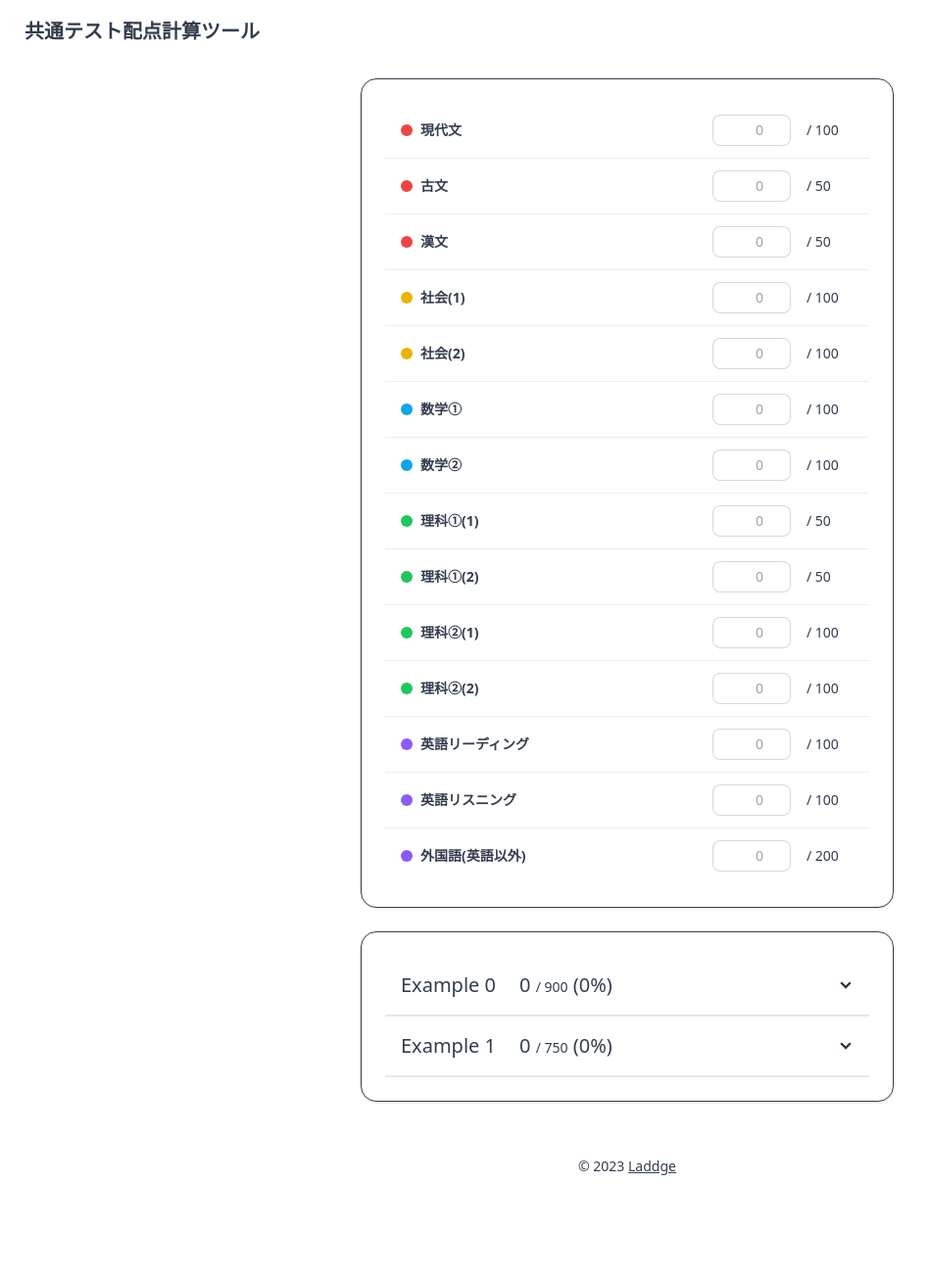
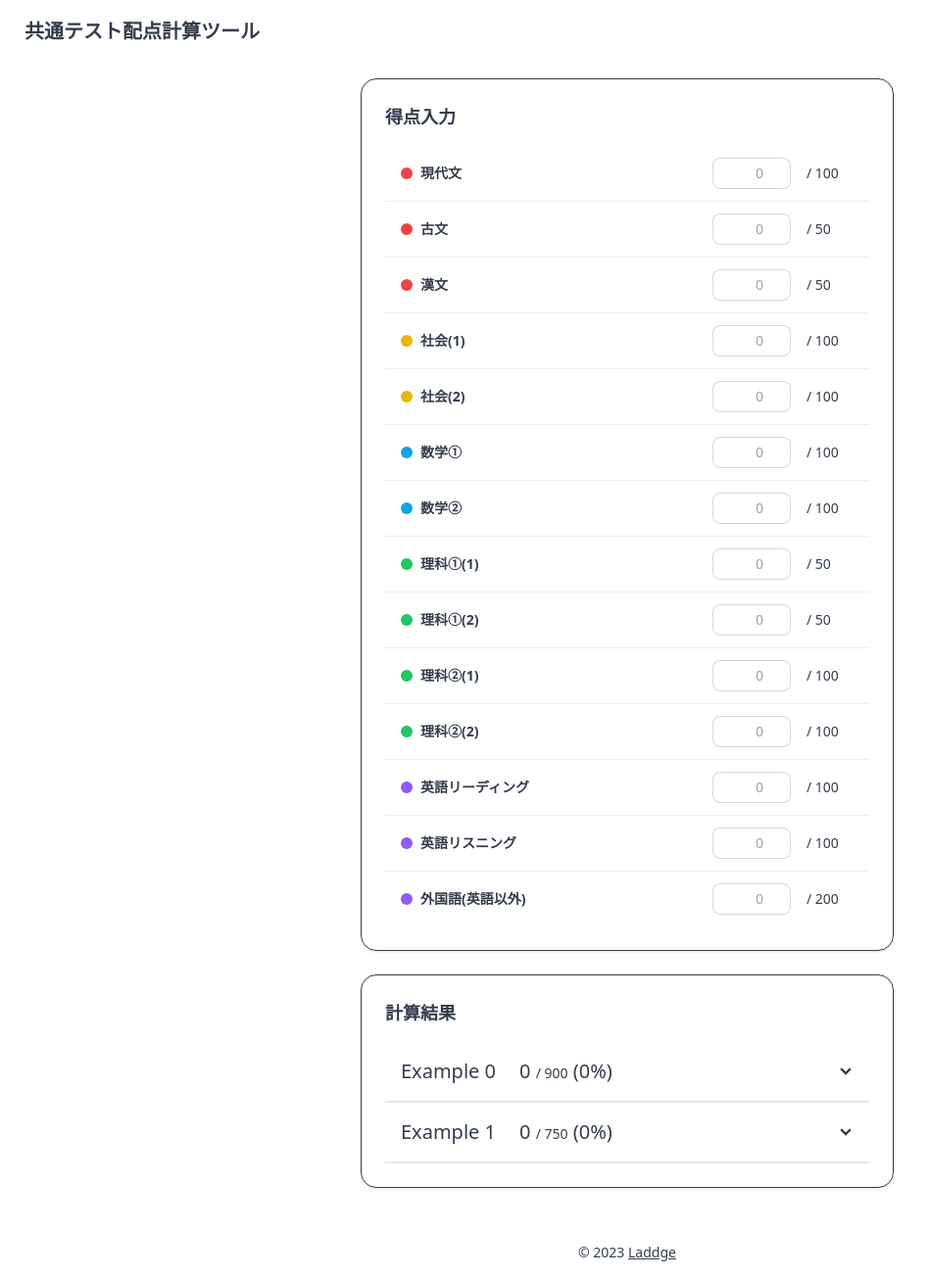
Before and after one commit to laddge/kyoteCalc, a Vue app: page / in a window 1280 px wide. Shown: the whole page at 98% size, without its empty margins (0-949 px from the left). Before the commit the page ends 1217 px from the top, so only its background shows below. Built offline with nearby package versions, Linux system fonts and the light colour scheme.

Commit message:
add title for each block

```diff
--- a/src/components/InputBlock.vue
+++ b/src/components/InputBlock.vue
@@ -7,6 +7,7 @@
 
 <template>
   <div class="p-6 rounded-box border border-neutral shadow mb-6">
+    <h2 class="text-lg font-bold mb-4">得点入力</h2>
     <div class="overflow-x-auto">
       <table class="table table-fixed">
         <tbody>
--- a/src/components/OutputBlock.vue
+++ b/src/components/OutputBlock.vue
@@ -11,6 +11,7 @@
 
 <template>
   <div class="p-6 rounded-box border border-neutral shadow mb-6">
+    <h2 class="text-lg font-bold mb-4">計算結果</h2>
     <div v-for="p in presets.list" class="collapse collapse-arrow rounded-none border-b-2">
       <input type="checkbox" />
       <div class="collapse-title text-xl font-medium flex">
```
